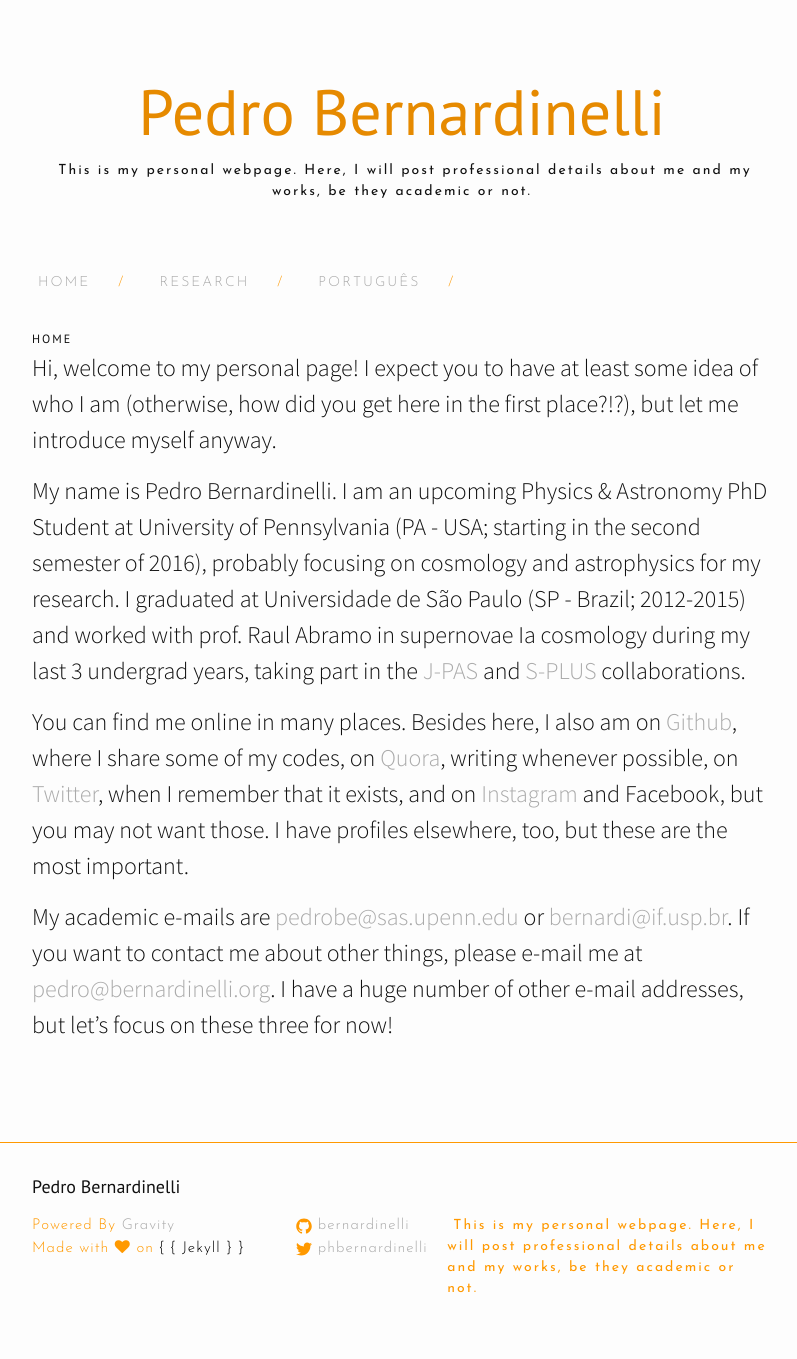
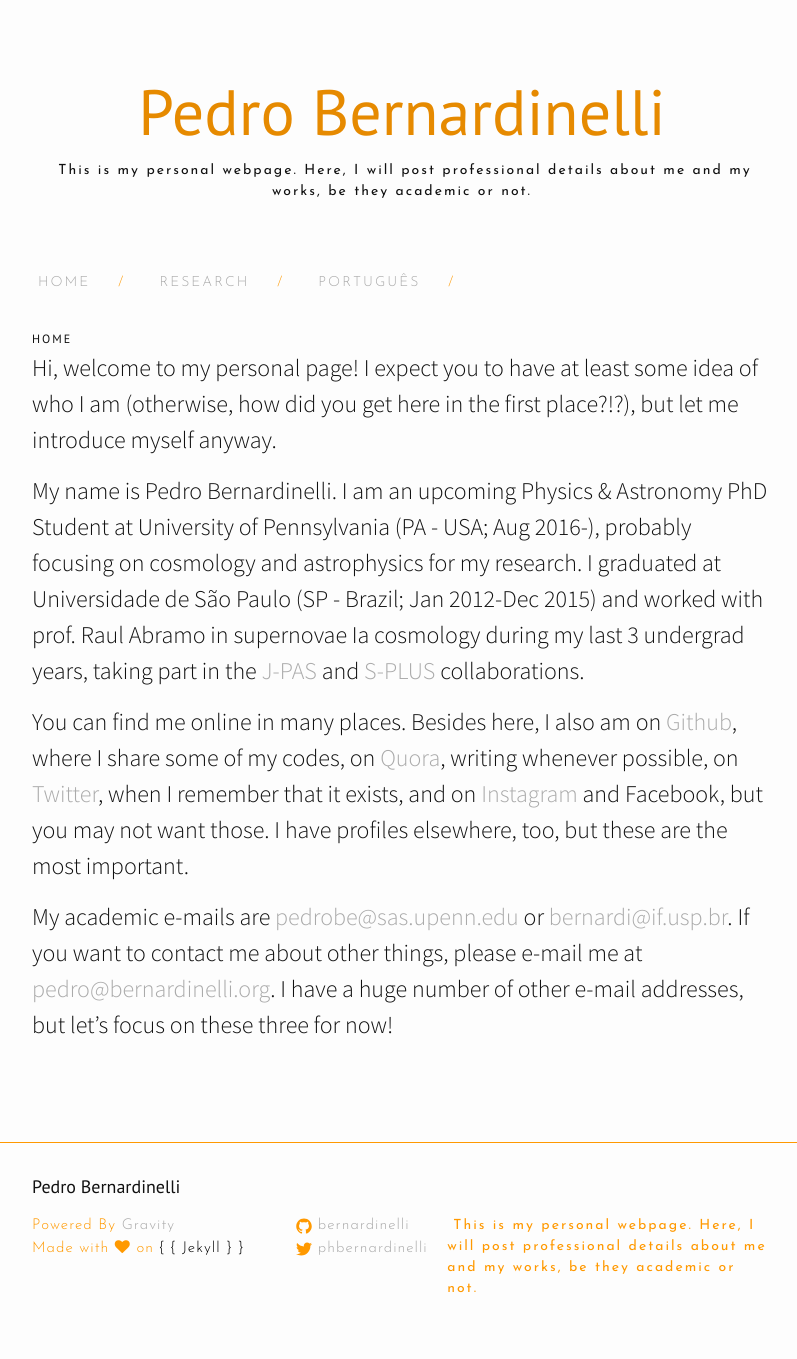
Before and after one commit to bernardinelli/bernardinelli.github.io, a Jekyll site: the page built from index.md, in a window 1280 px wide. Shown: the whole page, without its empty margins (238-1035 px from the left). Built offline with Jekyll 4.4.1, drawn with Linux system fonts in a browser that asks for light colours; nearby versions of some CDN libraries.

Commit message:
Update index.md

```diff
--- a/index.md
+++ b/index.md
@@ -5,7 +5,7 @@ title: Home
 
 Hi, welcome to my personal page! I expect you to have at least some idea of who I am (otherwise, how did you get here in the first place?!?), but let me introduce myself anyway.
 
-My name is Pedro Bernardinelli. I am an upcoming Physics & Astronomy PhD Student at University of Pennsylvania (PA - USA; starting in the second semester of 2016), probably focusing on cosmology and astrophysics for my research. I graduated at Universidade de São Paulo (SP - Brazil; 2012-2015) and worked with prof. Raul Abramo in supernovae Ia cosmology during my last 3 undergrad years, taking part in the [J-PAS](http://j-pas.org/ "Javalambre Physics of the Accelerating Universe Astrophysical Survey") and [S-PLUS](http://www.iag.usp.br/labcosmos/en/s-plus/ "Southern Photometric Local Universe Survey") collaborations.
+My name is Pedro Bernardinelli. I am an upcoming Physics & Astronomy PhD Student at University of Pennsylvania (PA - USA; Aug 2016-), probably focusing on cosmology and astrophysics for my research. I graduated at Universidade de São Paulo (SP - Brazil; Jan 2012-Dec 2015) and worked with prof. Raul Abramo in supernovae Ia cosmology during my last 3 undergrad years, taking part in the [J-PAS](http://j-pas.org/ "Javalambre Physics of the Accelerating Universe Astrophysical Survey") and [S-PLUS](http://www.iag.usp.br/labcosmos/en/s-plus/ "Southern Photometric Local Universe Survey") collaborations.
 
 You can find me online in many places. Besides here, I also am on [Github](https://github.com/bernardinelli "Pedro Bernardinelli"), where I share some of my codes, on [Quora](https://www.quora.com/profile/Pedro-Henrique-Bernardinelli "Pedro Bernardinelli"), writing whenever possible, on [Twitter](https://twitter.com/phbernardinelli), when I remember that it exists, and on [Instagram](https://www.instagram.com/pedrohbernardinelli/) and Facebook, but you may not want those. I have profiles elsewhere, too, but these are the most important.
 
```
